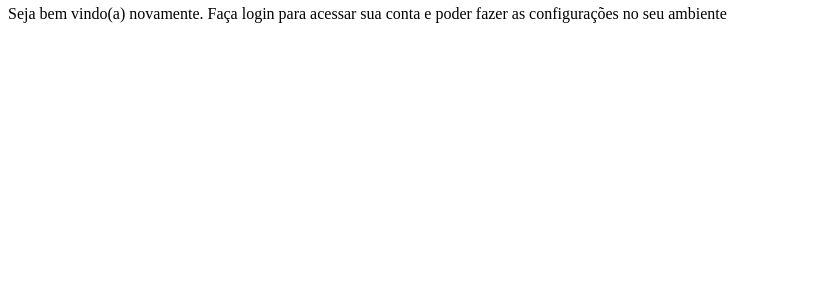
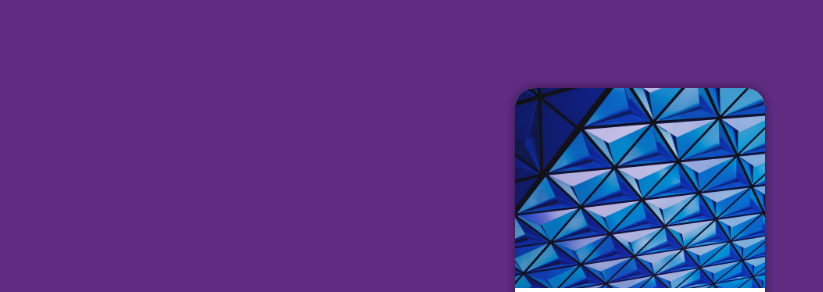
Before and after one commit to bkannzz/Projeto-Login, a plain HTML site: page index.html in a window 1280 px wide. Shown: the part 62-354 px from the top of the page, without its empty margins (0-823 px from the left). Drawn offline with Linux system fonts and the light colour scheme.

Commit message:
Update style.css

```diff
--- a/estilos/style.css
+++ b/estilos/style.css
@@ -6,3 +6,48 @@
     lilas: #5f2c82
 
 */
+
+*{
+    font-family: Arial, Helvetica, sans-serif;
+    padding: 0px;
+    margin: 0px;
+    box-sizing: border-box;
+}
+
+body, html{
+    background-color: #5f2c82;
+    height: 100vh;
+    width: 100vw;
+}
+
+main{
+    position: relative;
+    height: 100vh;
+    width: 100vw;
+}
+
+section#login{
+    position: absolute;
+    top: 50%;
+    left: 50%;
+    transform: translate(-50%, -50%);
+    overflow: hidden;
+
+    background-color: white;
+    width: 250px;
+    height: 500px;
+    border-radius: 20px;
+    box-shadow: 0px 0px 10px rgba(0, 0, 0, 0.452);
+}
+
+section#login > div#imagem{
+    display: block;
+    background: #5f2c82 url(../imagens/pexels-scott-webb-305816.jpg) no-repeat;
+    background-size: cover;
+    height: 200px;
+}
+
+section#login > div#formulario{
+    display: block;
+    padding: 10px;
+}
```
